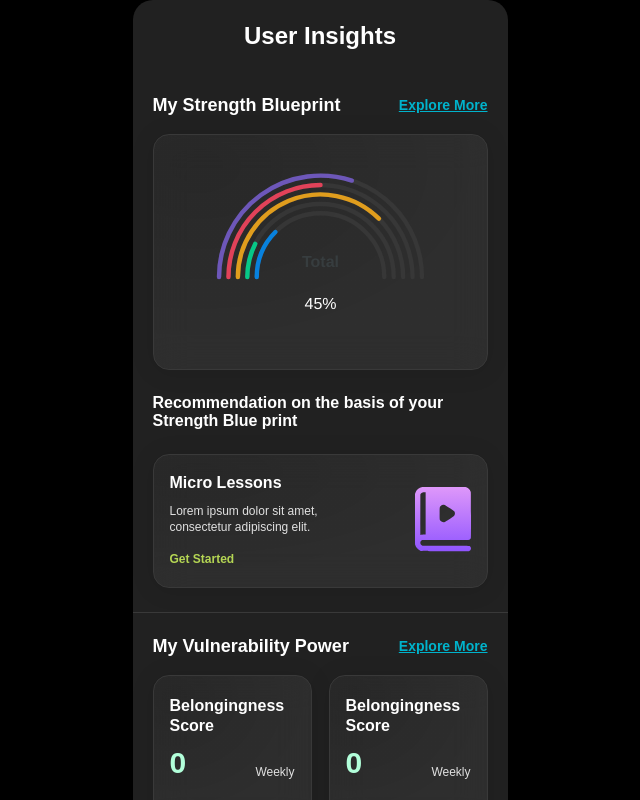
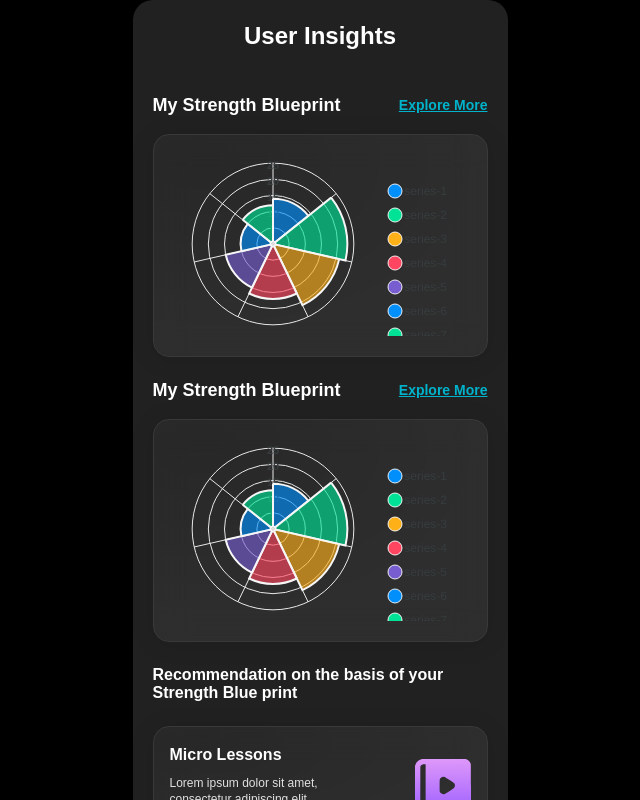
Before and after one commit to kush-x7/mindpeers-userInsight, a React (Vite) app: page / in a window 1280 px wide. Shown: the top 800 px of the page, without its empty margins (320-960 px from the left). Built offline with nearby package versions, Linux system fonts and the light colour scheme.

Commit message:
add: polarArea

```diff
--- a/src/App.tsx
+++ b/src/App.tsx
@@ -1,4 +1,5 @@
 import "./App.css";
+import PolarArea from "./ChartComponents/PolarArea";
 import DataSource from "./pages/Data-Sources/DataSource";
 // import RadialBar from "./ChartComponents/RadialBar/RadialBar";
 import MindBodyConnect from "./pages/MInd-Body-Connect/MIndBodyConnect";
@@ -11,6 +12,7 @@ function App() {
   return (
     <>
       <div className="app-container">
+        {/* <PolarArea /> */}
         <UserInsights />
         {/* <DataSource navTitle="Data Sources" /> */}
         {/* <MindBodyConnect navTitle="Mind-Body Connect" /> */}
--- /dev/null
+++ b/src/ChartComponents/PolarArea.tsx
@@ -0,0 +1,36 @@
+import { useState } from "react";
+import ReactApexChart from "react-apexcharts";
+
+const PolarArea = () => {
+  const [series, setSeries] = useState([14, 23, 21, 17, 15, 10, 12]);
+
+  const [options, setOptions] = useState({
+    stroke: {
+      colors: ["#F6F6F6"],
+    },
+    fill: {
+      opacity: 0.8,
+    },
+    responsive: [
+      {
+        breakpoint: 480,
+        options: {
+          chart: {
+            width: "100%",
+          },
+          legend: {
+            show: false,
+            // position: "bottom",
+          },
+        },
+      },
+    ],
+  });
+  return (
+    <div id="chart">
+      <ReactApexChart options={options} series={series} type="polarArea" />
+    </div>
+  );
+};
+
+export default PolarArea;
--- a/src/pages/UserInsights/UserInsights.tsx
+++ b/src/pages/UserInsights/UserInsights.tsx
@@ -1,3 +1,4 @@
+import PolarArea from "../../ChartComponents/PolarArea";
 import RadialBar from "../../ChartComponents/RadialBar/RadialBar";
 import Button from "../../Common/Button/Button";
 import Divider from "../../Common/Divider/Divider";
@@ -14,7 +15,13 @@ const UserInsights = () => {
       <FullHeadingCtaCardContainer
         mainHeading="My Strength Blueprint"
         cta="Explore More"
-        graph={<RadialBar />}
+        graph={<PolarArea />}
+      />
+
+      <FullHeadingCtaCardContainer
+        mainHeading="My Strength Blueprint"
+        cta="Explore More"
+        graph={<PolarArea />}
       />
 
       <Recommendation heading="Recommendation on the basis of  your Strength Blue print" />
```
